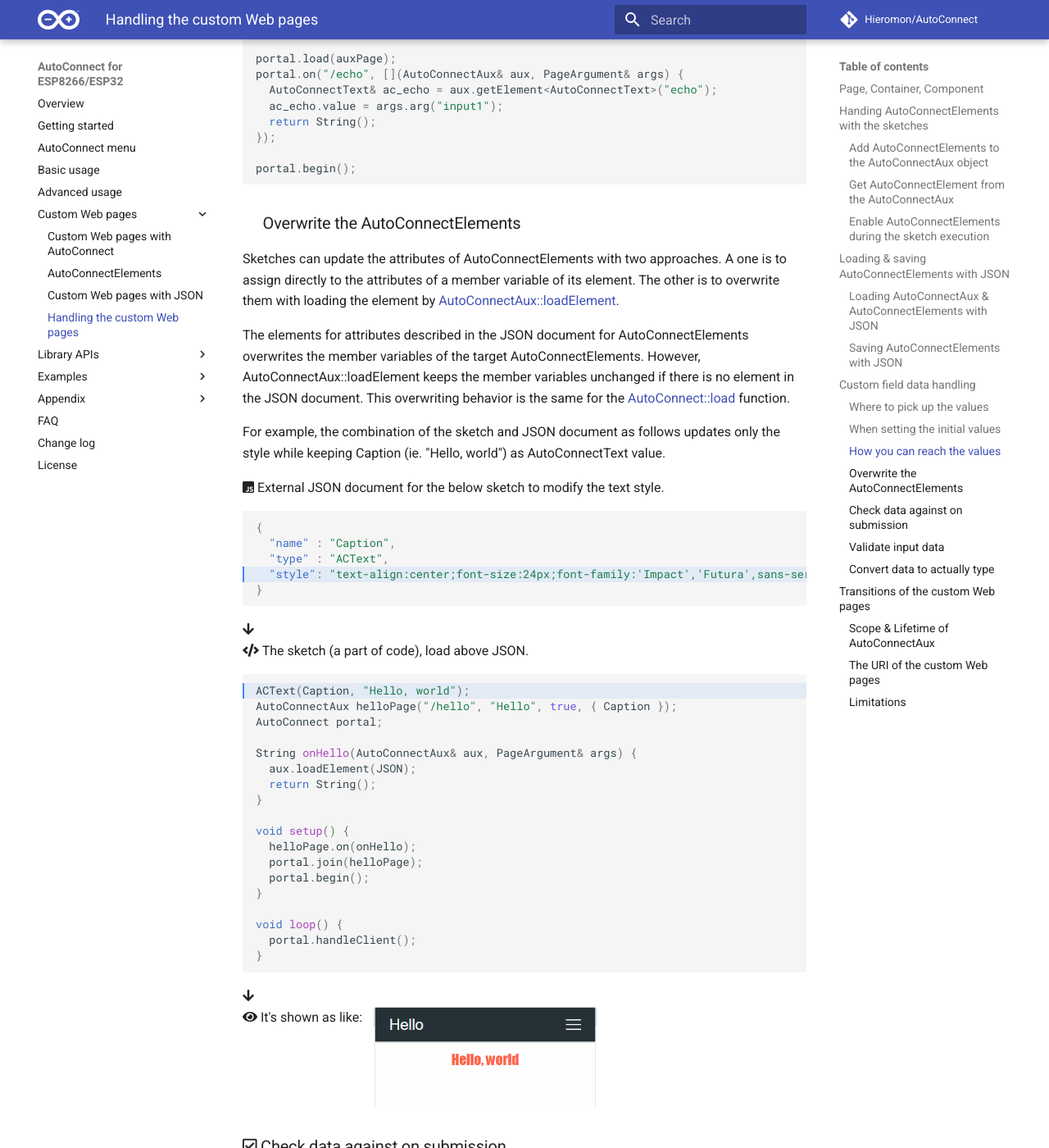
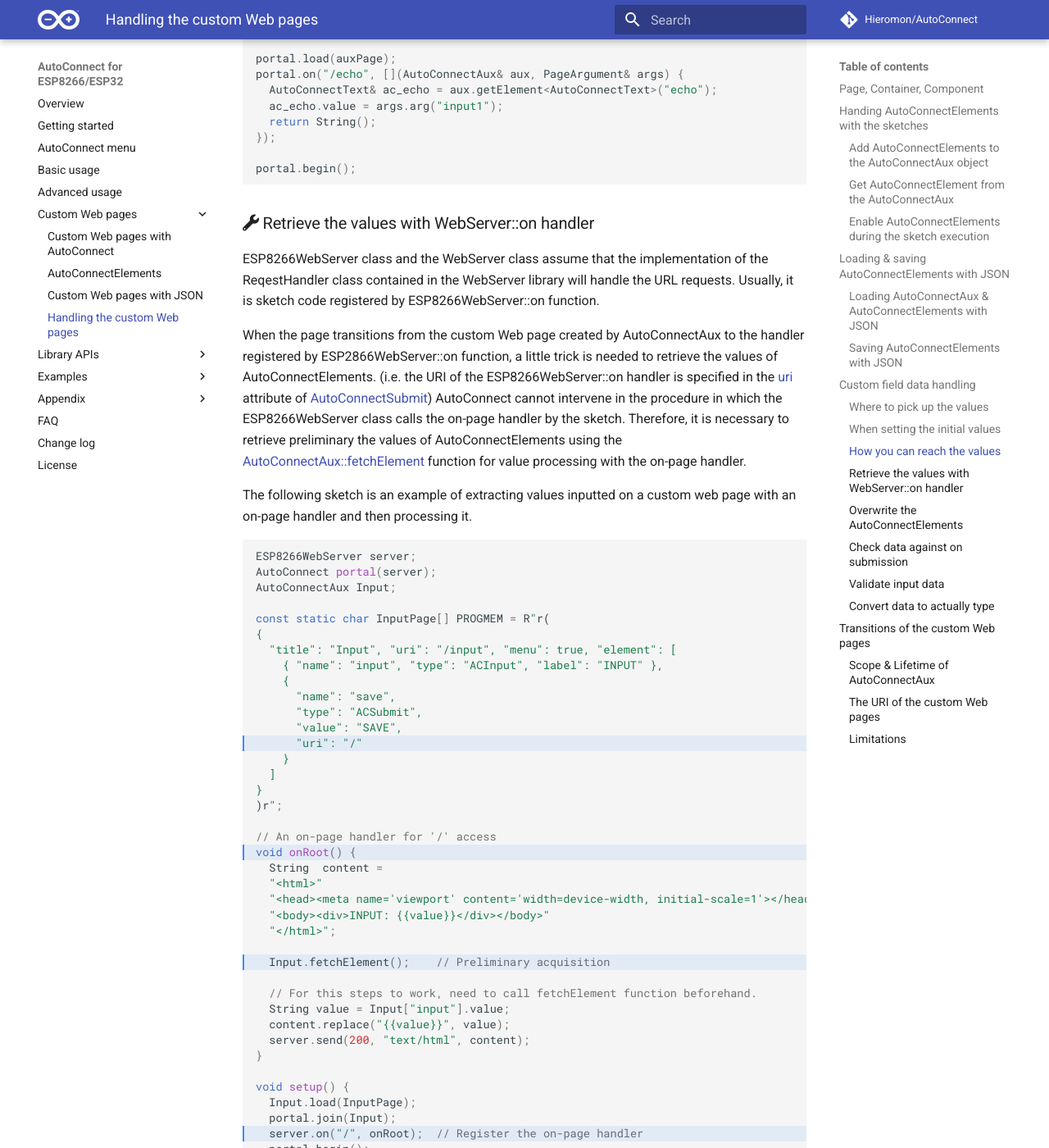
Before and after one commit to Hieromon/AutoConnect, an MkDocs documentation site: the page built from mkdocs/achandling.md, in a window 1280 px wide and 1400 px high, scrolled down 15055 px. Shown: the whole window at 82% size. Built offline with MkDocs 1.6.1 and Material for MkDocs 9.7.7, drawn with Linux system fonts in a browser that asks for light colours; nearby versions of some CDN libraries; comment, search, counter and statistics services are not loaded; some of the changed text lies outside the part shown.

Commit message:
Dcumentation for fetchElement function

````diff
--- a/mkdocs/achandling.md
+++ b/mkdocs/achandling.md
@@ -595,6 +595,61 @@
 portal.begin();
 ```
 
+### <i class="fa fa-wrench"></i> Retrieve the values with WebServer::on handler
+
+ESP8266WebServer class and the WebServer class assume that the implementation of the ReqestHandler class contained in the WebServer library will handle the URL requests. Usually, it is sketch code registered by ESP8266WebServer::on function.
+
+When the page transitions from the custom Web page created by AutoConnectAux to the handler registered by ESP2866WebServer::on function, a little trick is needed to retrieve the values of AutoConnectElements. (i.e. the URI of the ESP8266WebServer::on handler is specified in the [uri](acelements.md#uri) attribute of [AutoConnectSubmit](acelements.md#autoconnectsubmit)) AutoConnect cannot intervene in the procedure in which the ESP8266WebServer class calls the on-page handler by the sketch. Therefore, it is necessary to retrieve preliminary the values of AutoConnectElements using the [AutoConnectAux::fetchElement](apiaux.md#fetchelement) function for value processing with the on-page handler.
+
+The following sketch is an example of extracting values inputted on a custom web page with an on-page handler and then processing it.
+
+```cpp hl_lines="13 20 27 38"
+ESP8266WebServer server;
+AutoConnect portal(server);
+AutoConnectAux Input;
+
+const static char InputPage[] PROGMEM = R"r(
+{
+  "title": "Input", "uri": "/input", "menu": true, "element": [
+    { "name": "input", "type": "ACInput", "label": "INPUT" },
+    {
+      "name": "save",
+      "type": "ACSubmit",
+      "value": "SAVE",
+      "uri": "/"
+    }
+  ]
+}
+)r";
+
+// An on-page handler for '/' access
+void onRoot() {
+  String  content =
+  "<html>"
+  "<head><meta name='viewport' content='width=device-width, initial-scale=1'></head>"
+  "<body><div>INPUT: {{value}}</div></body>"
+  "</html>";
+
+  Input.fetchElement();    // Preliminary acquisition
+
+  // For this steps to work, need to call fetchElement function beforehand.
+  String value = Input["input"].value;
+  content.replace("{{value}}", value);
+  server.send(200, "text/html", content);
+}
+
+void setup() {
+  Input.load(InputPage);
+  portal.join(Input);
+  server.on("/", onRoot);  // Register the on-page handler
+  portal.begin();
+}
+
+void loop() {
+  portal.handleClient();
+}
+```
+
 ### <i class="fa fa-wpforms"></i> Overwrite the AutoConnectElements
 
 Sketches can update the attributes of AutoConnectElements with two approaches. A one is to assign directly to the attributes of a member variable of its element. The other is to overwrite them with loading the element by [AutoConnectAux::loadElement](apiaux.md#loadelement).
````
Also changed, not shown: README.md (+1 -0 lines), mkdocs/apiaux.md (+7 -0 lines), mkdocs/changelog.md (+1 -0 lines).
